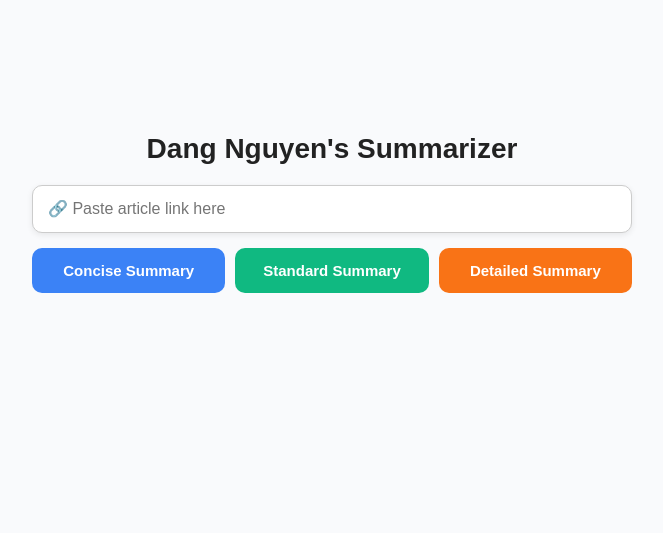
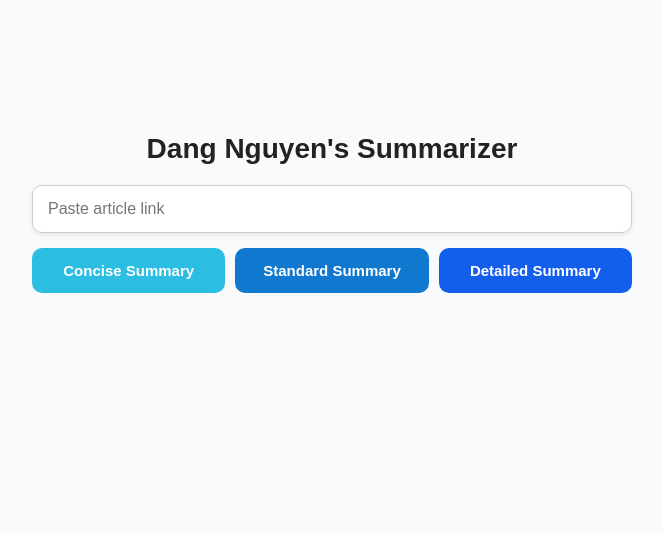
Before and after one commit to wifisuckshere/Summarizer, a Flask app: page / in a window 1280 px wide. Shown: the part 206-739 px from the top of the page, without its empty margins (308-971 px from the left). Run offline with Flask 3, Linux system fonts and the light colour scheme.

Commit message:
final final

```diff
--- a/crawl.py
+++ b/MAIN.py
@@ -1,36 +1,12 @@
-from firecrawl import Firecrawl
-from bs4 import BeautifulSoup
-from readability import Document
 from flask import Flask, render_template, url_for, request
-import markdown
 import os
 import requests
 
+from clean import clean_output
+from getHTML import get_HTML
+from toCHAT import toChat
+
 app = Flask(__name__)
-
-def toChat(prompt):
-    response = requests.post(
-        "http://localhost:11434/api/generate",
-        json={
-            "model": "llama3",
-            "prompt": prompt,  # use prompt directly
-            "stream": False
-        }
-    )
-
-    data = response.json()
-    return data.get("response", "")
-
-def get_HTML(url):
-    firecrawl = Firecrawl(api_key="fc-fc23f9fc3b3a47f2a453353a0a5ee51c")
-    result = firecrawl.scrape(url, formats=["summary"])
-    return result.summary
-
-
-def clean_output(output):
-    soup = BeautifulSoup(output, "html.parser")
-    text_only = soup.get_text()
-    return markdown.markdown(text_only, extensions=["extra", "sane_lists"])
 
 @app.route("/", methods=["GET", "POST"])
 def index():
--- /dev/null
+++ b/clean.py
@@ -0,0 +1,6 @@
+from bs4 import BeautifulSoup
+from readability import Document
+import markdown
+
+def clean_output(output):
+    return markdown.markdown(output, extensions=["extra", "sane_lists", "codehilite"])
--- a/static/css/main.css
+++ b/static/css/main.css
@@ -91,15 +91,15 @@ input[type="text"]:focus {
 }
 
 button[value="concise"] {
-  background: #3b82f6;
+  background: #2bbee2;
 }
 
 button[value="standard"] {
-  background: #10b981;
+  background: #1078ce;
 }
 
 button[value="detailed"] {
-  background: #f97316;
+  background: #135eeb;
 }
 
 .summary {
--- a/templates/index.html
+++ b/templates/index.html
@@ -19,7 +19,7 @@
     <h1>Dang Nguyen's Summarizer</h1>
 
     <form id="summary-form" method="POST">
-      <input type="text" name="url" placeholder="🔗 Paste article link here">
+      <input type="text" name="url" placeholder="Paste article link">
 
       <div class="button-group">
         <button type="submit" name="mode" value="concise">Concise Summary</button>
```
Also changed, not shown: getHTML.py (added, +7 -0 lines), toCHAT.py (added, +14 -0 lines), BACKUPS/flask test.py (renamed from flask test.py), BACKUPS/test.py (renamed from test.py), 2 other files.
